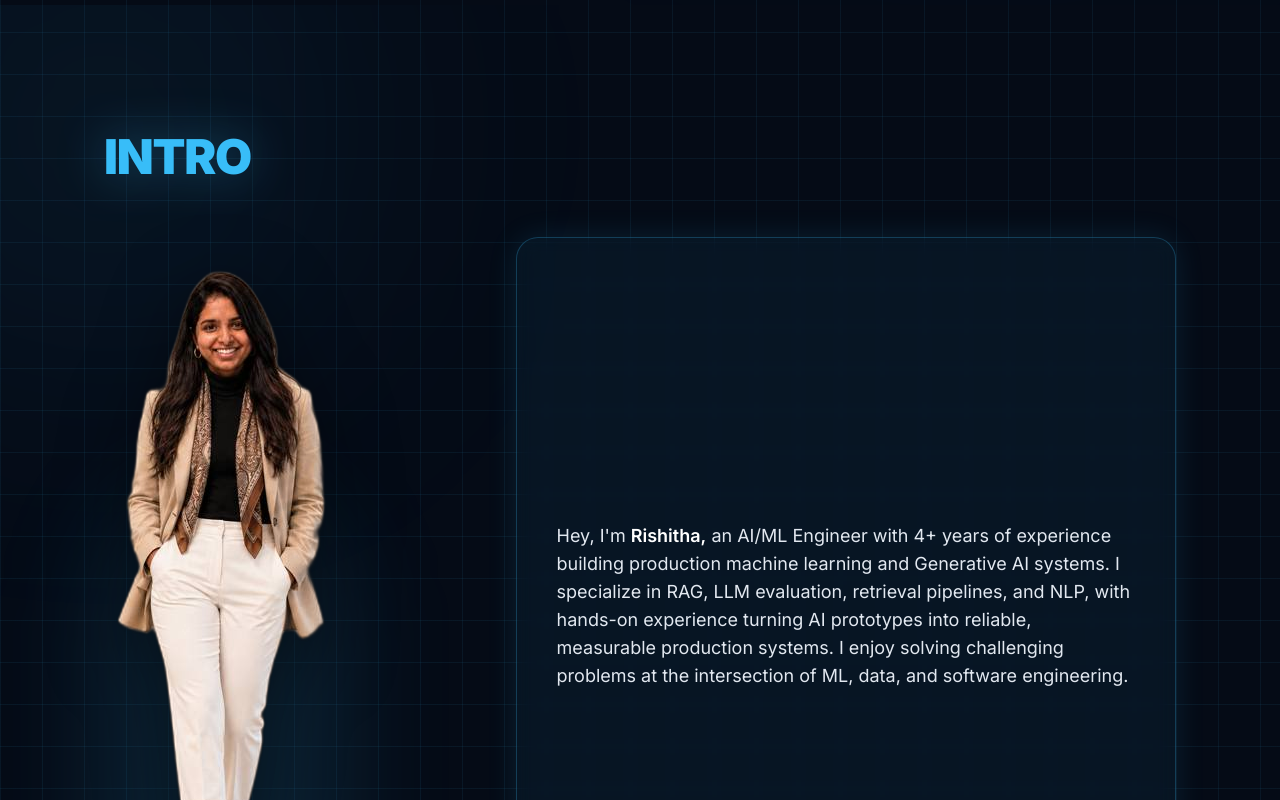
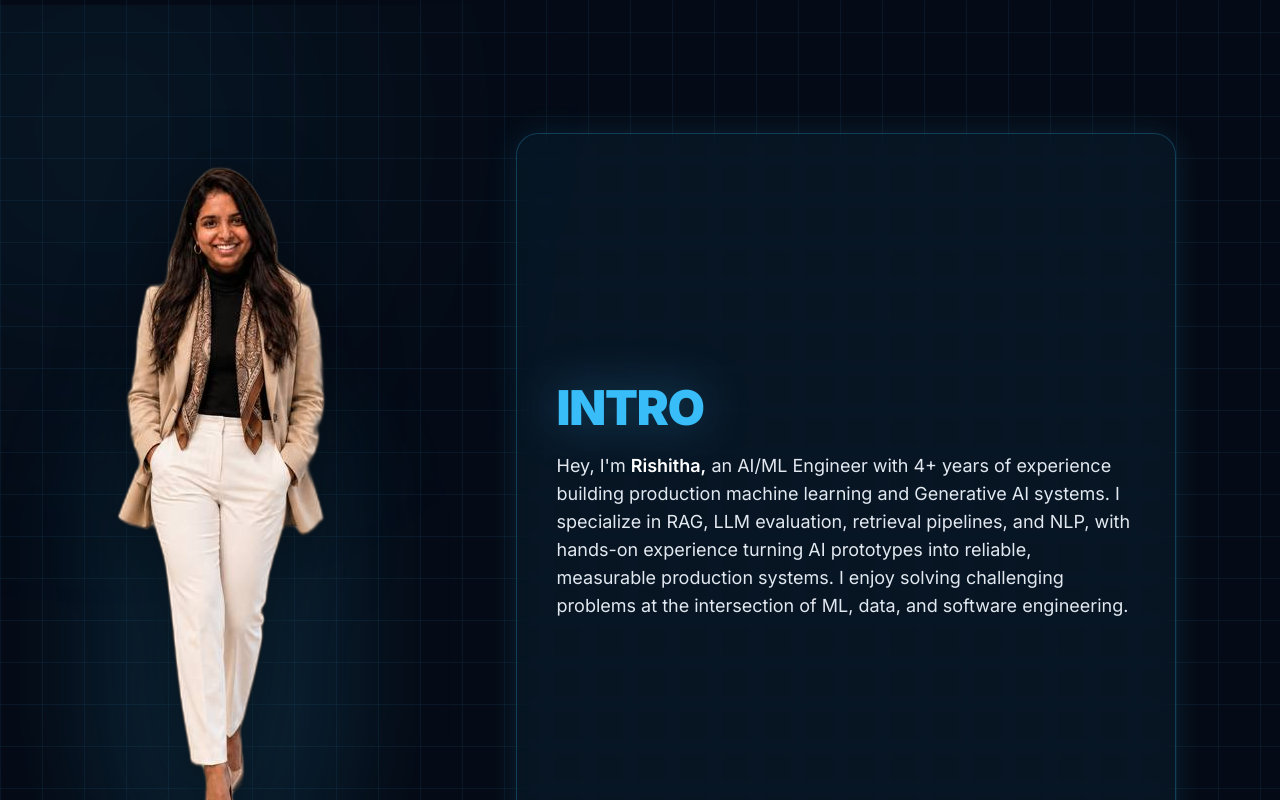
Before and after one commit to RishithaChilaka/portfolio, a React (Vite) app: page / in a window 1280 px wide. Shown: the part 1060-1860 px from the top of the page. Built offline with nearby package versions, Linux system fonts and the light colour scheme.

Commit message:
Move Intro heading into the text box, slow down word-by-word reveal

```diff
--- a/src/components/About.jsx
+++ b/src/components/About.jsx
@@ -63,7 +63,7 @@ const IntroParagraph = () => (
   <p className="text-slate-200 leading-relaxed text-base md:text-lg">
     {introText.split(' ').map((word, i) => (
       <React.Fragment key={i}>
-        <span className="word-reveal" style={{ animationDelay: `${i * 0.035}s` }}>
+        <span className="word-reveal" style={{ animationDelay: `${i * 0.11}s` }}>
           <span className={word.replace(/,$/, '') === 'Rishitha' ? 'text-white font-semibold' : ''}>
             {word}
           </span>
@@ -79,10 +79,6 @@ const About = () => {
     <section id="about" className="relative py-24 md:py-32 overflow-hidden">
       <div className="pointer-events-none absolute -top-24 -left-24 w-[420px] h-[420px] bg-cyan-glow/10 blur-[140px] rounded-full animate-blob" />
       <div className="max-w-6xl mx-auto px-6 md:px-10 relative">
-        <h2 className="reveal text-3xl md:text-5xl font-black uppercase tracking-tight text-cyan-glow drop-shadow-[0_0_24px_rgba(56,189,248,0.35)] mb-14">
-          Intro
-        </h2>
-
         <div className="grid grid-cols-1 md:grid-cols-[0.7fr_1.3fr] gap-10 md:gap-14 items-stretch">
           <div className="reveal flex justify-center md:justify-start">
             <div className="relative h-full flex items-end justify-center md:justify-start">
@@ -95,7 +91,10 @@ const About = () => {
             </div>
           </div>
 
-          <div className="reveal glass-panel glow-border rounded-[22px] p-8 md:p-10 flex items-center">
+          <div className="reveal glass-panel glow-border rounded-[22px] p-8 md:p-10 flex flex-col justify-center gap-5">
+            <h2 className="text-3xl md:text-5xl font-black uppercase tracking-tight text-cyan-glow drop-shadow-[0_0_24px_rgba(56,189,248,0.35)]">
+              Intro
+            </h2>
             <IntroParagraph />
           </div>
         </div>
--- a/src/index.css
+++ b/src/index.css
@@ -67,7 +67,7 @@ body {
   opacity: 0;
 }
 .reveal.is-visible .word-reveal {
-  animation: wordIn 0.45s ease forwards;
+  animation: wordIn 0.7s ease forwards;
 }
 
 ::selection {
```
